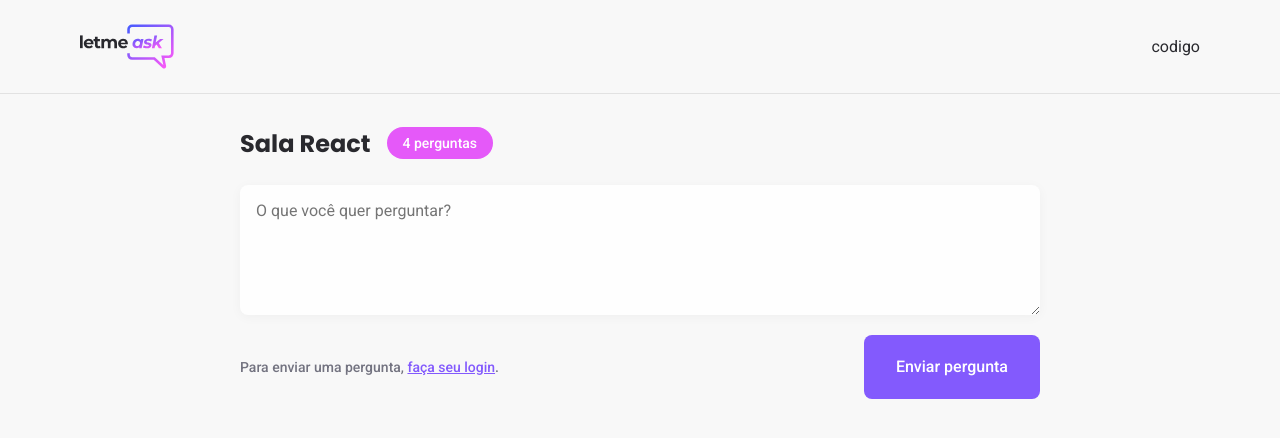
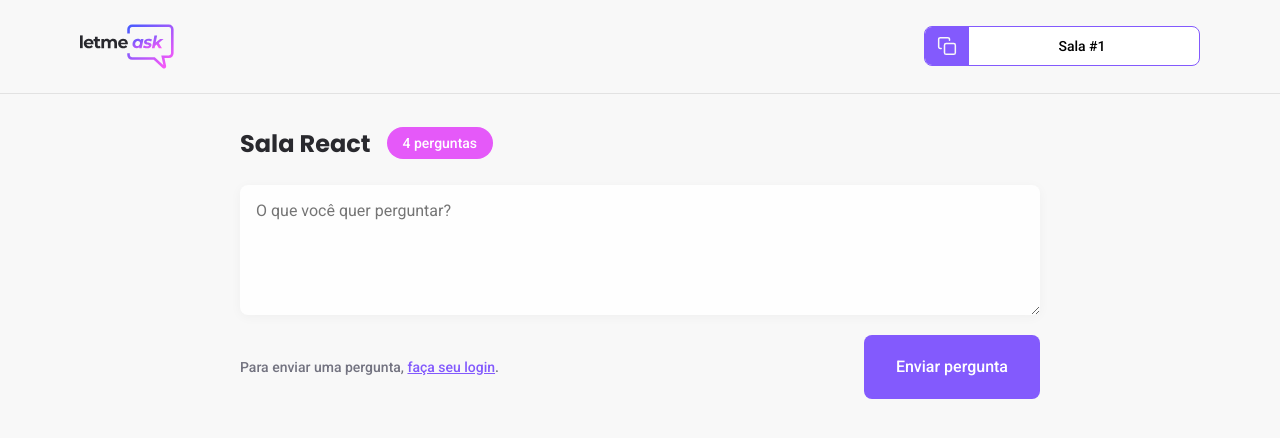
Before and after one commit to dimasresende/letmeask, a React (Create React App) app: page /rooms/1 in a window 1280 px wide. Shown: the top 438 px of the page. Built offline with nearby package versions, Linux system fonts and the light colour scheme; no server answers.

Commit message:
Criando componente RoomCode

```diff
--- /dev/null
+++ b/src/components/RoomCode.tsx
@@ -0,0 +1,21 @@
+import copyImg from '../assets/images/copy.svg';
+import '../styles/room-code.scss';
+
+type RoomCodeProps = {
+  code: string;
+}
+
+export function RoomCode(props: RoomCodeProps) {
+  function copyRoomCodeToClipboard() {
+    navigator.clipboard.writeText(props.code);
+  }
+
+  return (
+    <button className="room-code" onClick={copyRoomCodeToClipboard}>
+      <div>
+        <img src={copyImg} alt="Copiar código da sala" />
+      </div>
+      <span>Sala #{props.code}</span>
+    </button>
+  )
+}
--- a/src/pages/Room.tsx
+++ b/src/pages/Room.tsx
@@ -1,15 +1,24 @@
+import { useParams } from 'react-router-dom';
+
 import logoImg from '../assets/images/logo.svg';
 import { Button } from '../components/Button';
+import { RoomCode } from '../components/RoomCode';
 
 import '../styles/rooms.scss';
 
+type RoomParams = {
+  id: string;
+}
+
 export function Room() {
+  const params = useParams<RoomParams>();
+
   return (
     <div id="page-room">
       <header>
         <div className="content">
           <img src={logoImg} alt="Letmeask" />
-          <div>codigo</div>
+          <RoomCode code={params.id} />
         </div>
       </header>
 
--- /dev/null
+++ b/src/styles/room-code.scss
@@ -0,0 +1,28 @@
+.room-code {
+  height: 40px;
+  border-radius: 8px;
+  overflow: hidden;
+  background: #fff;
+  border: 1px solid #835afd;
+  cursor: pointer;
+  display: flex;
+
+  div {
+    background: #835afd;
+    padding: 0 12px;
+    display: flex;
+    justify-content: center;
+    align-items: center;
+    height: 100%;
+  }
+
+  span {
+    display: block;
+    align-self: center;
+    flex: 1;
+    padding: 0 16px 0 12px;
+    width: 230px;
+    font-size: 14px;
+    font-weight: 500;
+  }
+}
```
